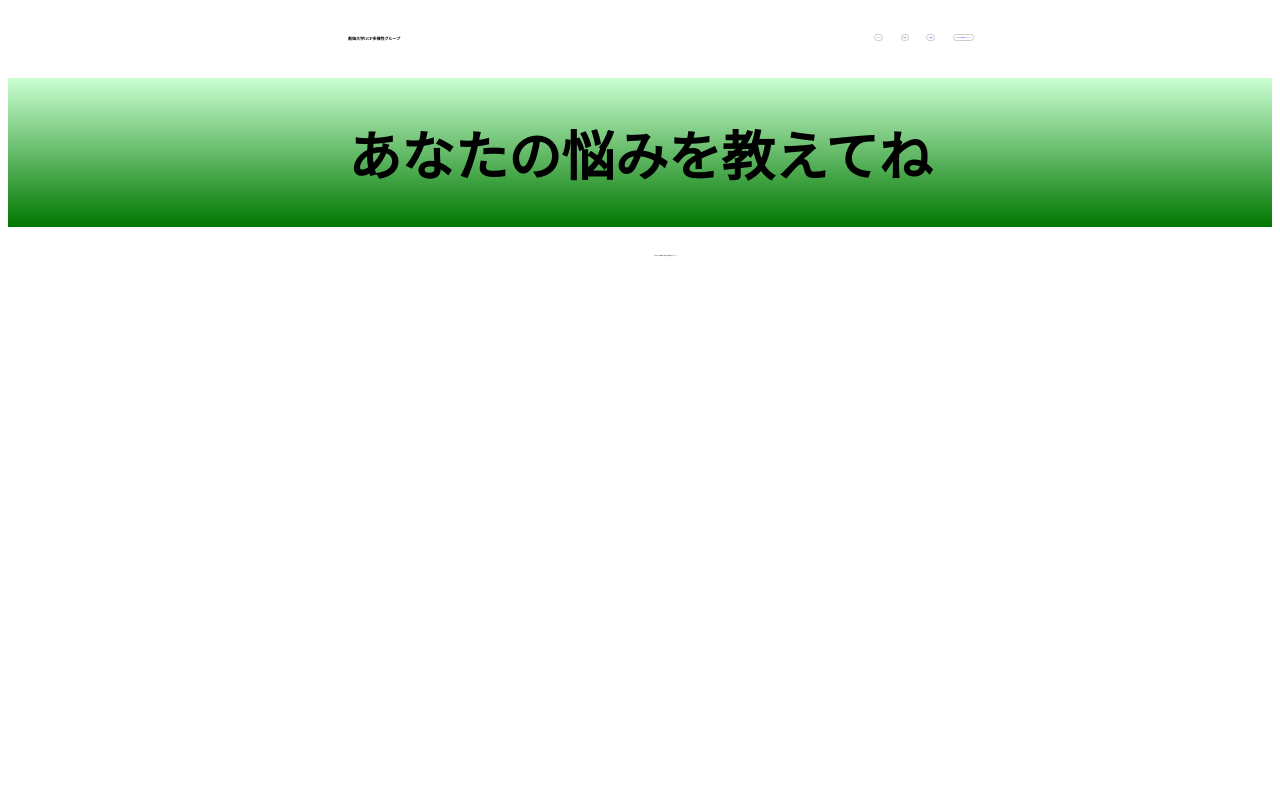
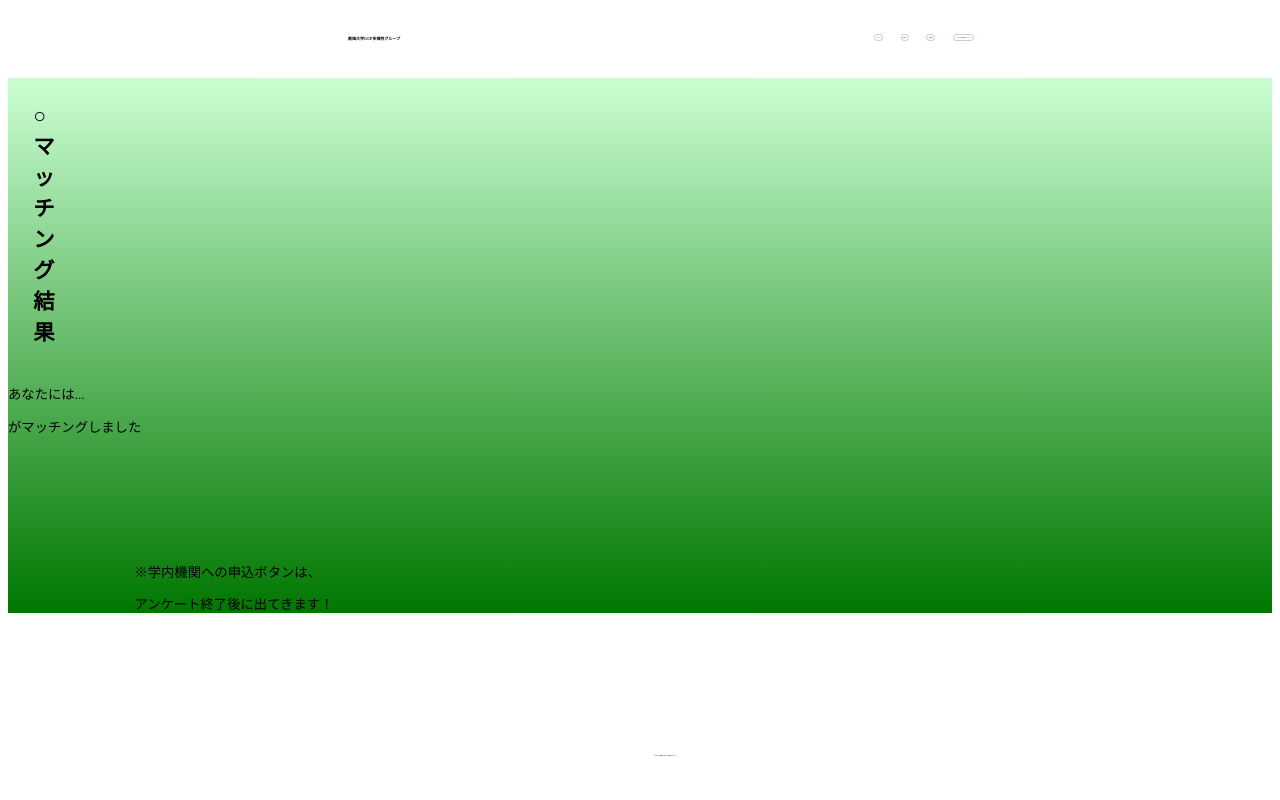
Before and after one commit to akiyamasoka/yukiyanagi, a Django app: template blog/templates/blog/post_result.html in a window 1280 px wide. Run offline with Django 3.2, Linux system fonts and the light colour scheme; the template is opened without the code that fills it, so the values that code supplies are empty; the visitor is signed in with stand-in values (Sample User, id 1).

Commit message:
Changed the HTML for the site.

```diff
--- a/blog/static/blog.css
+++ b/blog/static/blog.css
@@ -85,9 +85,6 @@ a.btn-radius-solid:hover {
     display: flex;
     justify-content: center;
     align-items: center;
-    color: black;
-    font-size: 20pt;
-    text-decoration: none;
 }
 
 .post_button {
@@ -98,10 +95,67 @@ a.btn-radius-solid:hover {
     display: flex;
     justify-content: center;
     align-items: center;
+    color: black;
+    font-size: 20pt;
+    text-decoration: none;
 }
 
 .post h2 a, .post h2 a:visited {
     color: #000000;
+}
+
+.result {
+    padding-left: auto;
+    padding-right: auto;
+    font-size: 10pt;
+    color: black;
+    margin: 0px;
+    clear: both;
+}
+
+.illustration {
+    margin: 10%;
+}
+
+.result_list {
+    font-size: 16pt;
+    color: red;
+}
+
+.result_detail {
+    padding-right: 100%;
+}
+
+.result_voice {
+    padding-left: 100%;
+    margin: 2%;
+}
+
+.re_button {
+    width: 100%;
+    height: 120px;
+    background: yellow;
+    border-color: black;
+    border-radius: 90%;
+    display: flex;
+    justify-content: center;
+    align-items: center;
+    color: black;
+    font-size: 10pt;
+    text-decoration: none;
+}
+
+.result h3 {
+    float: left;
+}
+
+
+.result h1 {
+    font-size: 16pt;
+    padding-right: 100%;
+    margin: 2%;
+    color: black;
+    float: left;
 }
 
 
--- a/blog/templates/blog/last_post_list.html
+++ b/blog/templates/blog/last_post_list.html
@@ -8,7 +8,7 @@
         <div class="posts">
             {% for post in posts %}
                 <div class="post">
-                    <p><a href="{% url 'post_result' pk=post.pk %}">{{ post.title }}</a></p>
+                    <p><a href="{% url 'post_result' pk=post.pk %}" class="post_button">{{ post.title }}</a></p>
                 </div>
             {% endfor %}
         </div>
--- a/blog/templates/blog/post_result.html
+++ b/blog/templates/blog/post_result.html
@@ -2,16 +2,49 @@
 
 {% block content %}
     <div class="green">
-        <div class="question">
-            <h1>あなたの悩みを教えてね</h1>
-        </div>
-        <div class="posts">
+        <div class="result">
+            <div class="result_title">
+                <h1>○マッチング結果</h1>
+                <p class="blanck"></p>
+                <p>あなたには...</p>
+            </div>
+            <div class="result_list">
+                {% for post in posts %}
+                    <p><a href="{% url 'post_detail' pk=post.pk %}">{{ post.title }}</a></p>
+                {% endfor %}
+            </div>
+            <div class="result_title">
+                <p>がマッチングしました</p>
+                <div class="illustration">
+                    <p>※学内機関への申込ボタンは、</p>
+                    <p>アンケート終了後に出てきます！</p>
+                </div>
+            </div>
             {% for post in posts %}
-                <div class="post">
-                    <p><a href="{% url 'post_detail' pk=post.pk %}">{{ post.title }}</a></p>
+                <div class="result_detail">
+                    <h1>○【</h1>
+                    <h1>{{ post.title }}</h1>
+                    <h1>】とは？</h1>
+                    <p class="blanck"></p>
+                    <p>{{ post.text|linebreaksbr }}</p>
+                </div>
+                <div class="result_voice">
+                    <h1>○【</h1>
+                    <h1>{{ post.title }}</h1>
+                    <h1>】を利用した人の声</h1>
+                    <p class="blanck"></p>
+                    <p>{{ post.text|linebreaksbr }}
+                </div>
+                <div class="result_button">
+                    <h3>※</h3>
+                    <h3>{{ post.title }}</h3>
+                    <h3>の申込ボタンは、</h3>
+                    <p class="blanck"></p>
+                    <p>アンケート終了後に出てきます！</p>
+                    <p><a href="{% url 'post_detail' pk=post.pk %}" class="re_button">アンケートへ進む</a></p>
                 </div>
             {% endfor %}
         </div>
-        <p class="blanck"></p>
+
     </div>
 {% endblock %}
```
